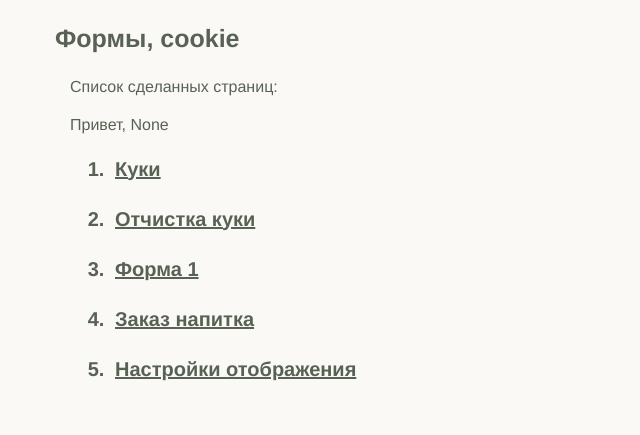
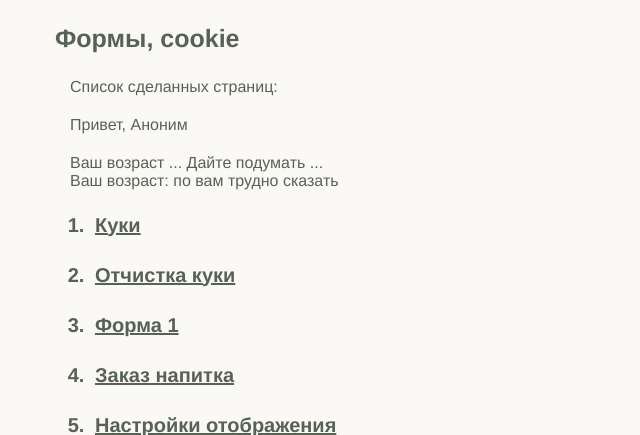
Before and after one commit to GeorgyTimofeev/web-programming-labs-2, a Flask app: page /lab3/ in a window 1280 px wide. Shown: the part 79-514 px from the top of the page, without its empty margins (0-640 px from the left). Run offline with Flask 3, Linux system fonts and the light colour scheme.

Commit message:
Аноним вместо None

```diff
--- a/lab3.py
+++ b/lab3.py
@@ -5,7 +5,9 @@ lab3 = Blueprint('lab3',__name__)
 def lab():
     name = request.cookies.get('name')
     name_color = request.cookies.get('name_color')
-    return render_template('lab3/lab3.html', name=name, name_color=name_color)
+    age = request.cookies.get('age')
+    user = request.args.get('user')
+    return render_template('lab3/lab3.html', user=user, name=name, name_color=name_color, age=age)
 
 @lab3.route('/lab3/cookie/')
 def cookie():
--- a/templates/lab3/lab3.html
+++ b/templates/lab3/lab3.html
@@ -2,7 +2,14 @@
 работа 3 {% endblock %} {# Основной контент: #} {% block main %}
 <h1>Формы, cookie</h1>
 <div>Список сделанных страниц:</div>
-<div>Привет, <span style="color: {{name_color}};">{{ name }}</span!</div>
+<div>
+    Привет,
+    <span style="color: {{ name_color }};">{{ user or name or 'Аноним' }}</span>
+</div>
+<div>
+    Ваш возраст ... Дайте подумать ... <br />
+    Ваш возраст: {{ age or 'по вам трудно сказать' }}
+</div>
 <ol>
     <li><a href="/lab3/cookie/">Куки</a></li>
     <li><a href="/lab3/del_cookies/">Отчистка куки</a></li>
```
